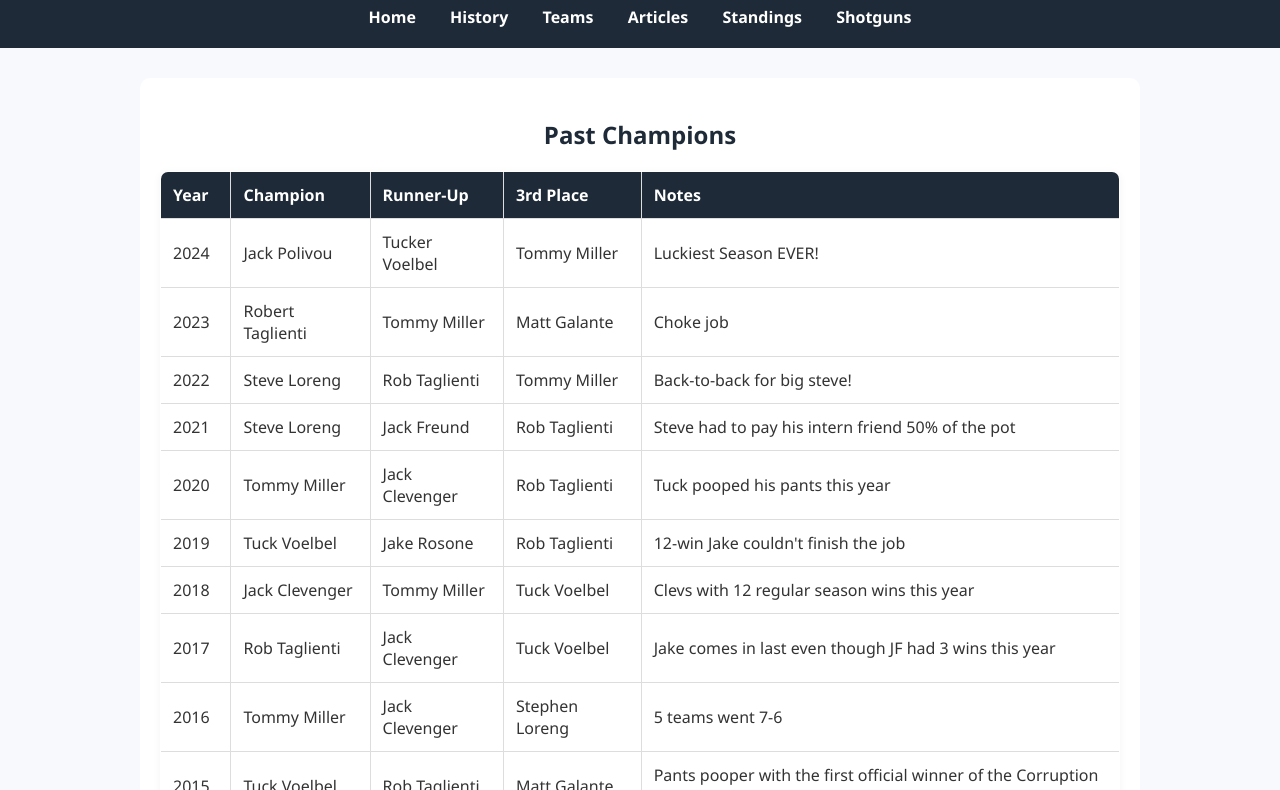
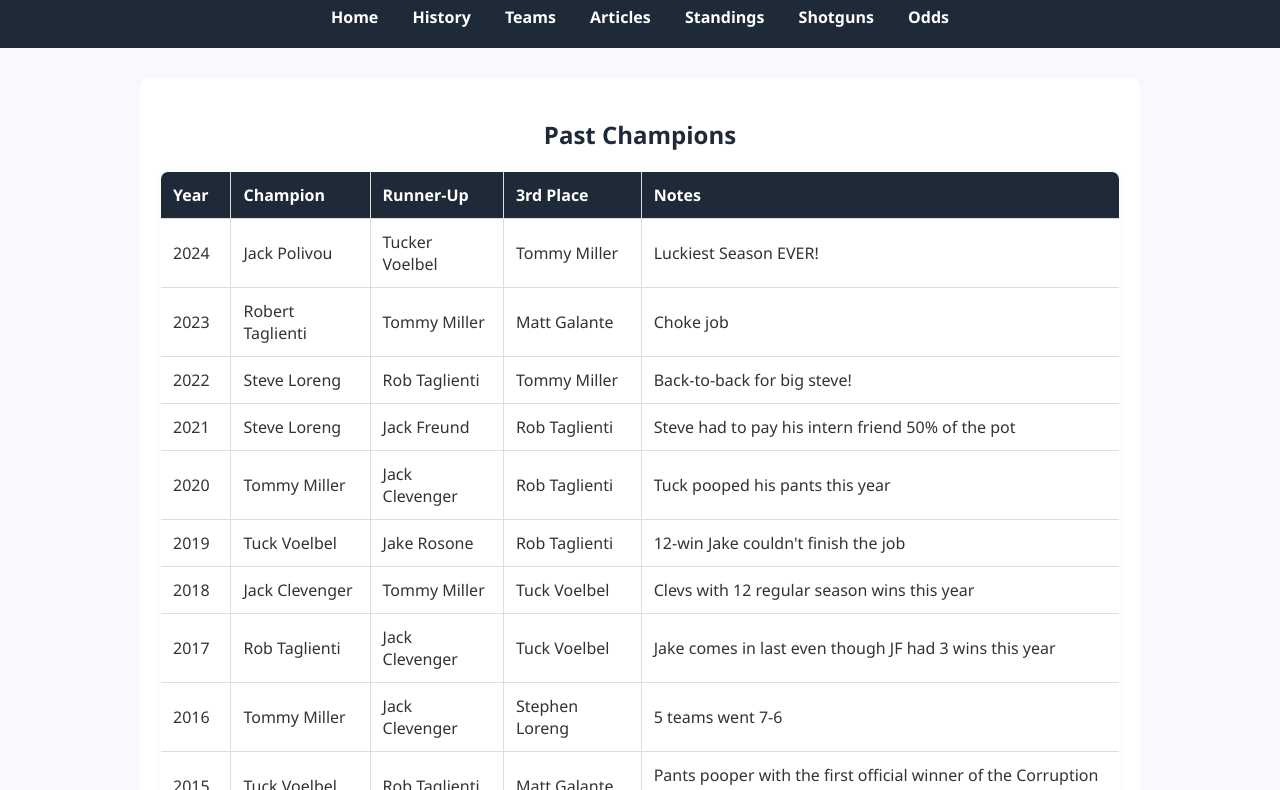
Before and after one commit to tommymiller28/fantasy-football-corruption, a plain HTML site: page history.html in a window 1280 px wide. Shown: the part 100-890 px from the top of the page. Drawn offline with Linux system fonts and the light colour scheme.

Commit message:
Update history.html

```diff
--- a/history.html
+++ b/history.html
@@ -16,6 +16,7 @@
       <a href="articles.html">Articles</a>
       <a href="standings.html">Standings</a>
       <a href="shotguns.html">Shotguns</a>
+      <a href="odds.html">Odds</a>
     </nav>
   </header>
 
```
